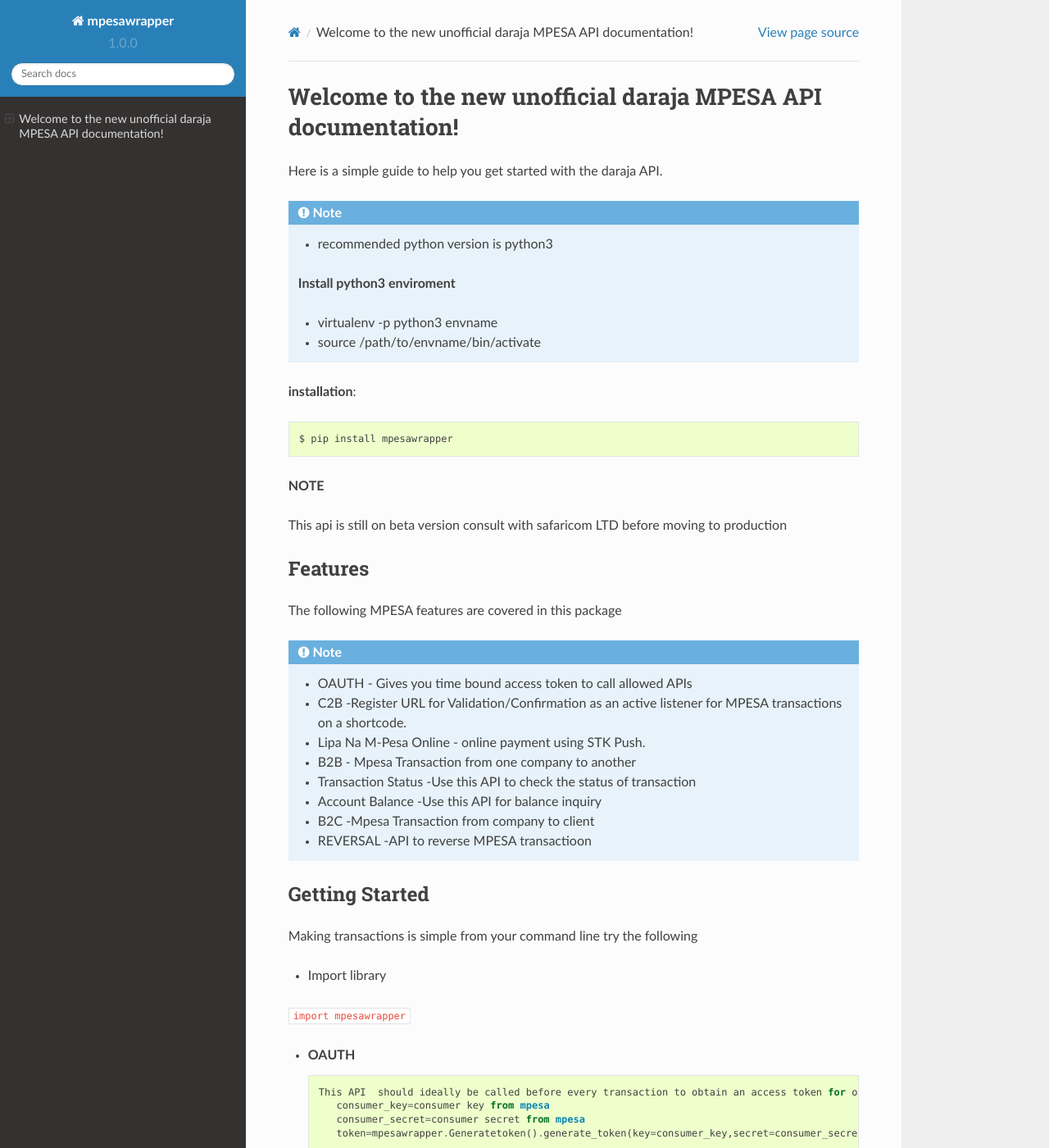
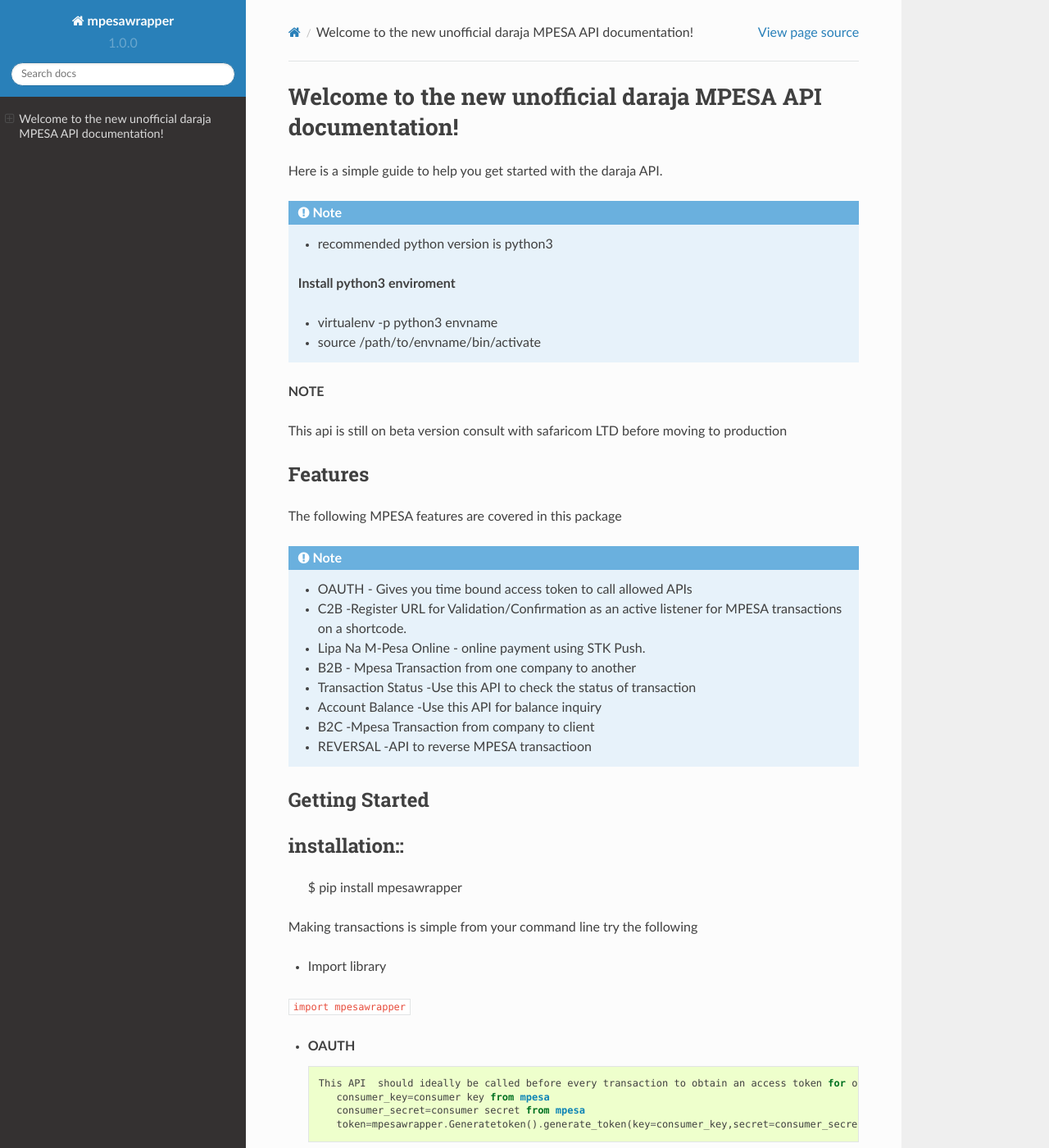
Before and after one commit to Quantumke/mpesawrapper, a Sphinx documentation site: the page built from docs/source/index.rst, in a window 1280 px wide and 1400 px high. Shown: the whole window at 82% size. Built offline with Sphinx 7.4.7 and the Read the Docs theme 2.0.0, drawn with Linux system fonts in a browser that asks for light colours; part of the change alters nothing that is shown.

```diff
--- a/docs/source/index.rst
+++ b/docs/source/index.rst
@@ -20,9 +20,6 @@ Here is a simple guide to help you get started with the   daraja API.
 
  - source /path/to/envname/bin/activate
 
-**installation**::
-
-    $ pip install mpesawrapper
 
 
 **NOTE**
@@ -48,6 +45,13 @@ The following MPESA features are covered in this package
 
 Getting Started
 ----------------
+
+
+**installation**::
+----------------
+
+    $ pip install mpesawrapper
+
 
 Making transactions is simple from your command line try the following
 
```
